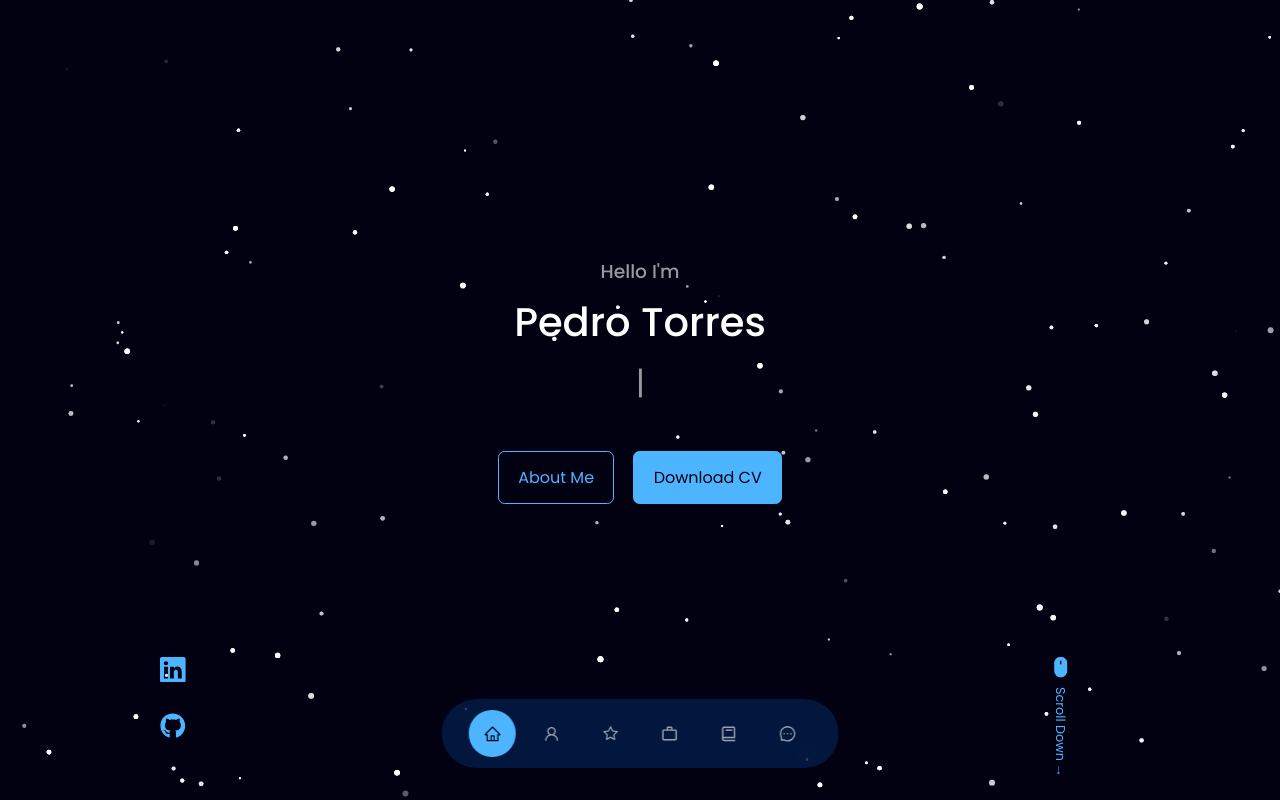
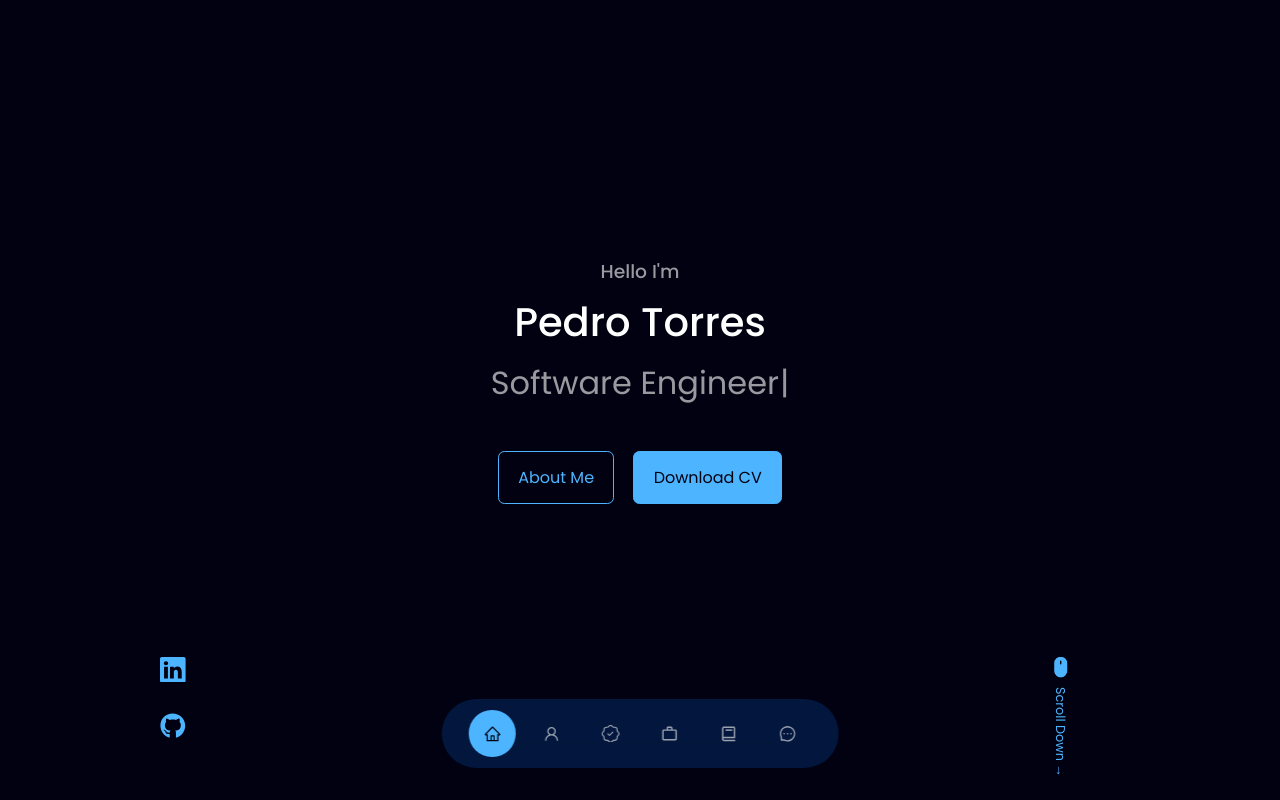
Before and after one commit to pedro-areal-torres/Website-Portfolio, a React (Create React App) app: page / in a window 1280 px wide. Shown: the top 800 px of the page. Built offline with nearby package versions, Linux system fonts and the light colour scheme.

Commit message:
Type Speed, Particles

```diff
--- a/package.json
+++ b/package.json
@@ -14,7 +14,6 @@
     "react-icons": "^4.3.1",
     "react-scripts": "5.0.0",
     "react-tsparticles": "^1.42.4",
-    "smoothscroll-polyfill": "^0.4.4",
     "typewriter-effect": "^2.18.2",
     "web-vitals": "^2.1.4"
   },
--- a/src/App.jsx
+++ b/src/App.jsx
@@ -9,11 +9,9 @@ import {
   Portfolio,
   Qualification,
 } from "./components/index";
-import smoothscroll from 'smoothscroll-polyfill';
 
 const App = () => {
-  smoothscroll.polyfill();
-  window.__forceSmoothScrollPolyfill__ = true;
+
   return (
     <div>
       <Home />
--- a/src/components/Header/Home.jsx
+++ b/src/components/Header/Home.jsx
@@ -11,11 +11,15 @@ export const Home = () => {
   return (
     <section id="home" className="section__home">
       <div className="container header__container">
+        {/*
         <Particles params={particlesConfig} />
+        */}
         <h3>Hello I'm</h3>
         <h1>Pedro Torres</h1>
         <Typewriter
           options={{
+            delay: 50,
+            deleteSpeed: 25,
             strings: [
               "Full Stack Developer",
               "Software Engineer",
--- a/src/components/Nav/Nav.jsx
+++ b/src/components/Nav/Nav.jsx
@@ -1,8 +1,9 @@
 import React, { useEffect, useState } from "react";
 import "./nav.css";
 import scrollActive from "./utils.js";
-import { AiOutlineHome, AiOutlineUser, AiOutlineMessage, AiOutlineStar } from "react-icons/ai";
+import { AiOutlineHome, AiOutlineUser, AiOutlineMessage } from "react-icons/ai";
 import { BiBook } from "react-icons/bi";
+import { BsPatchCheck } from "react-icons/bs";
 import { MdWorkOutline } from "react-icons/md";
 
 export const Nav = () => {
@@ -39,7 +40,7 @@ export const Nav = () => {
         onClick={() => setActiveNav("#experience")}
         className={activeNav === "#experience" ? "active" : ""}
       >
-        <AiOutlineStar />
+        <BsPatchCheck />
       </a>
       <a
         href="#qualification"
```
Also changed, not shown: 1 other file (tests, documents, lock files or other folders).
